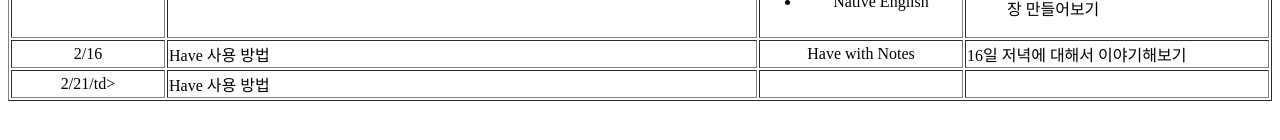
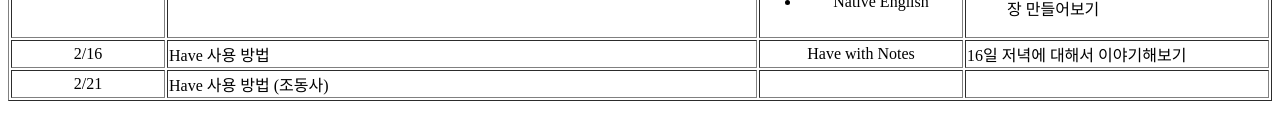
Before and after one commit to JohnathanIssac/JDSFT, a plain HTML site: page index.html in a window 1280 px wide. Shown: the part 252-392 px from the top of the page. Drawn offline with Linux system fonts and the light colour scheme.

Commit message:
Update index.html

```diff
--- a/index.html
+++ b/index.html
@@ -51,8 +51,8 @@
                 </tr>
 
                  <tr>
-                    <td id="date">2/21/td>
-                    <td>Have 사용 방법</td>
+                    <td id="date">2/21</td>
+                    <td>Have 사용 방법 (조동사)</td>
                     <td id="file"><a href="#"></a></td>
                     <td></td>
                 </tr>
```
